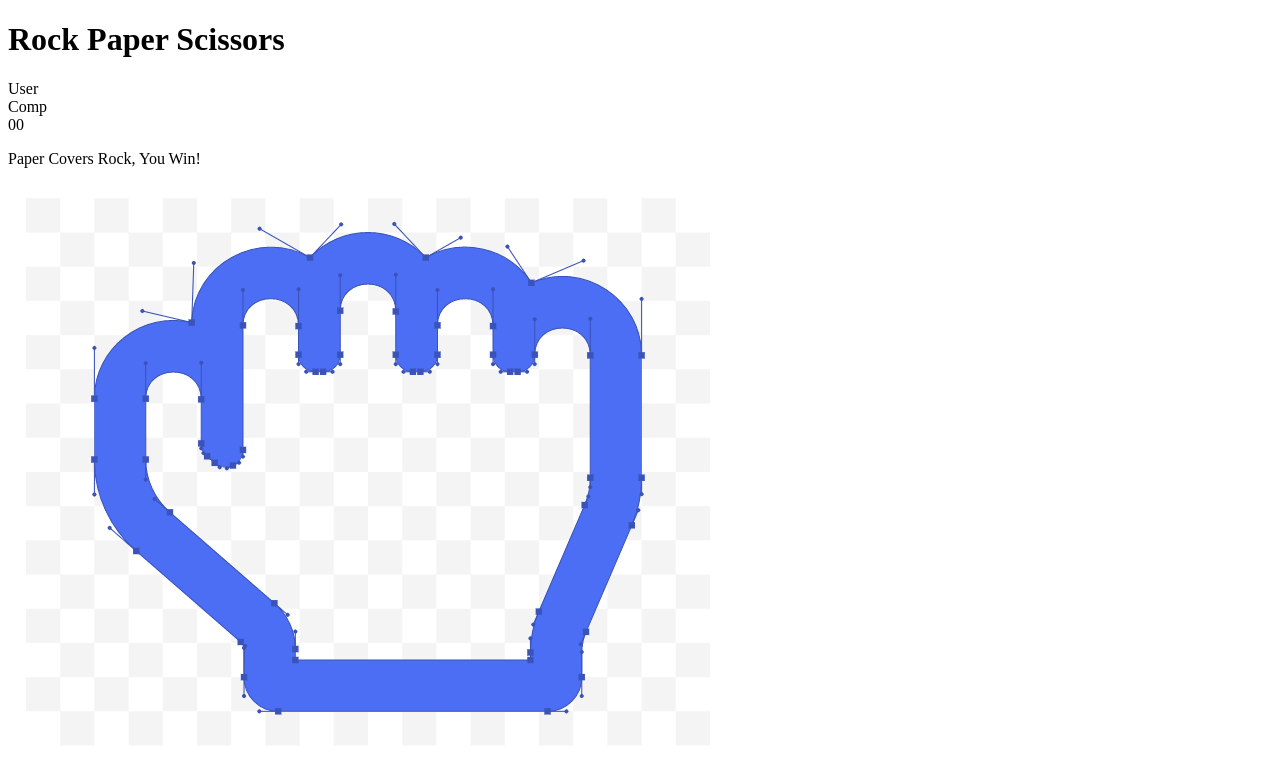
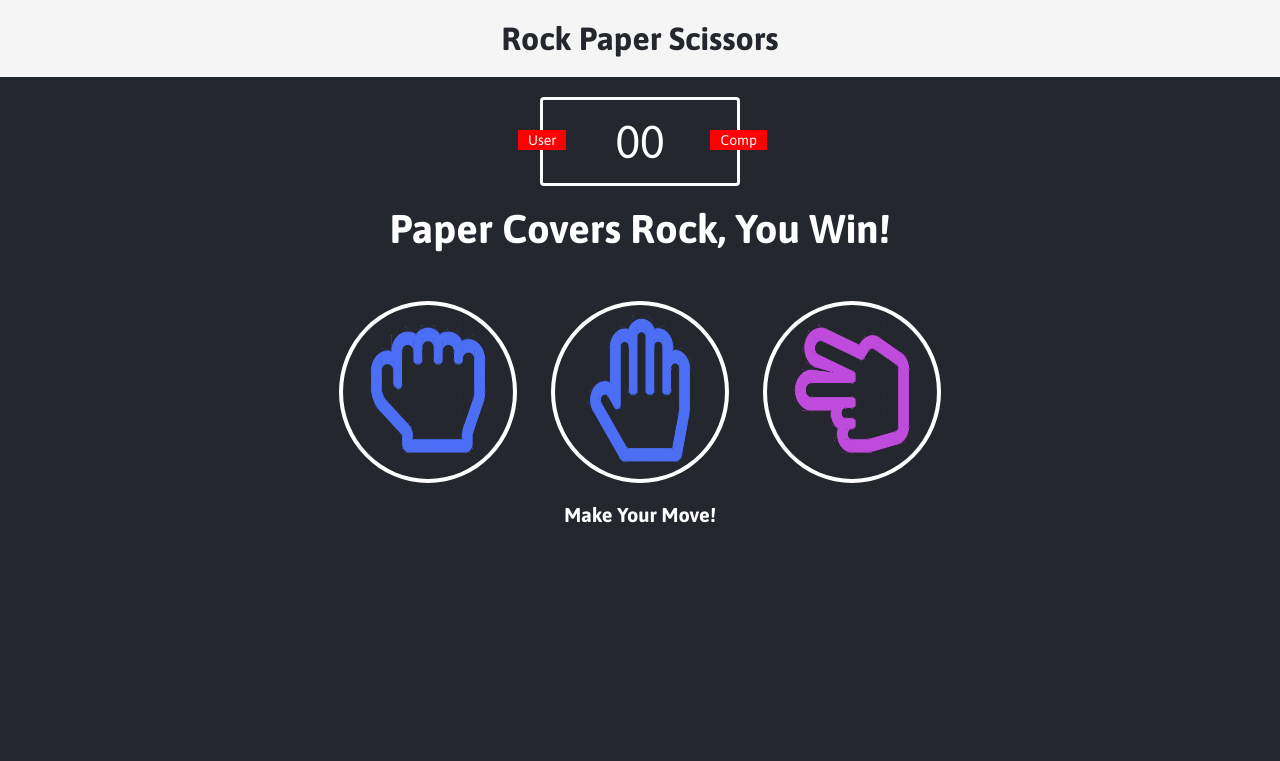
Before and after one commit to DefinitelyNotMLG/rock-paper-scissors, a plain HTML site: page index.html in a window 1280 px wide. Shown: the top 761 px of the page. Drawn offline with Linux system fonts and the light colour scheme.

Commit message:
add css content

```diff
--- a/index.html
+++ b/index.html
@@ -5,6 +5,7 @@
 <head>
     <meta charset="utf-8">
     <title>Rock Paper Scissors</title>
+    <link rel="stylesheet" href="styles.css">
 </head>
 
 <body>
--- a/styles.css
+++ b/styles.css
@@ -0,0 +1,98 @@
+@import url('https://fonts.googleapis.com/css2?family=Asap:wght@400;500;700&display=swap');
+* {
+    margin: 0;
+    padding: 0;
+    box-sizing: border-box;
+}
+
+img {
+    width: 150px;
+    height: 150px;
+}
+
+body {
+    background-color: #24272E;
+}
+
+header {
+    background: whitesmoke;
+    padding: 20px;
+}
+
+header > h1 {
+    color: #25272E;
+    text-align: center;
+    font-family: Asap, sans-serif;
+}
+
+.scoreBoard {
+    margin: 20px auto;
+    border: 3px solid white;
+    border-radius: 4px;
+    width: 200px;
+    color: white;
+    font-size: 46px;
+    text-align: center;
+    padding: 15px 20px;
+    font-family: Asap, sans-serif;
+    position: relative;
+}
+
+.badge {
+    background-color: red;
+    color: white;
+    font-size: 14px;
+    padding: 2px 10px;
+    font-family: Asap, sans-serif;
+}
+#userLabel{
+    position: absolute;
+    top: 30px;
+    left: -25px;
+}
+
+#compLabel{
+    position: absolute;
+    top: 30px;
+    right: -30px;
+}
+
+.result {
+    font-size: 40px;
+    color: white;
+}
+
+.result >p {
+    text-align: center;
+    font-family: Asap, sans-serif;
+    font-weight: bold;
+}
+
+.choices {
+    text-align: center;
+    margin-top: 50px;
+
+}
+
+.choice {
+    display: inline-block;
+    border: 4px solid white;
+    border-radius: 50%;
+    padding: 10px;
+    margin: 0px 15px;
+    transition: all 0.3s ease;
+}
+
+.choice:hover {
+    cursor: pointer;
+    background: black;
+}
+
+#action {
+    text-align: center;
+    color: white;
+    font-family: Asap, sans-serif;
+    font-weight: bold;
+    font-size: 20px;
+    margin-top: 20px;
+}
```
